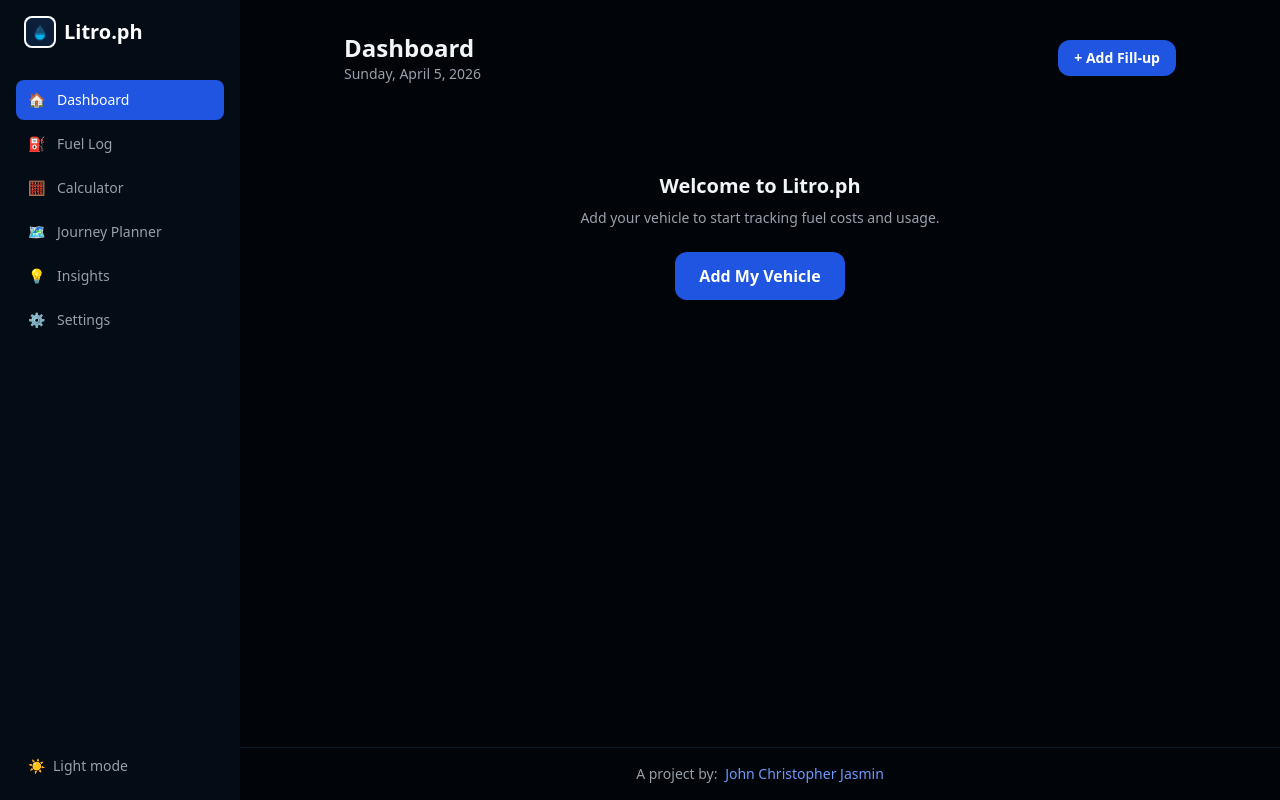
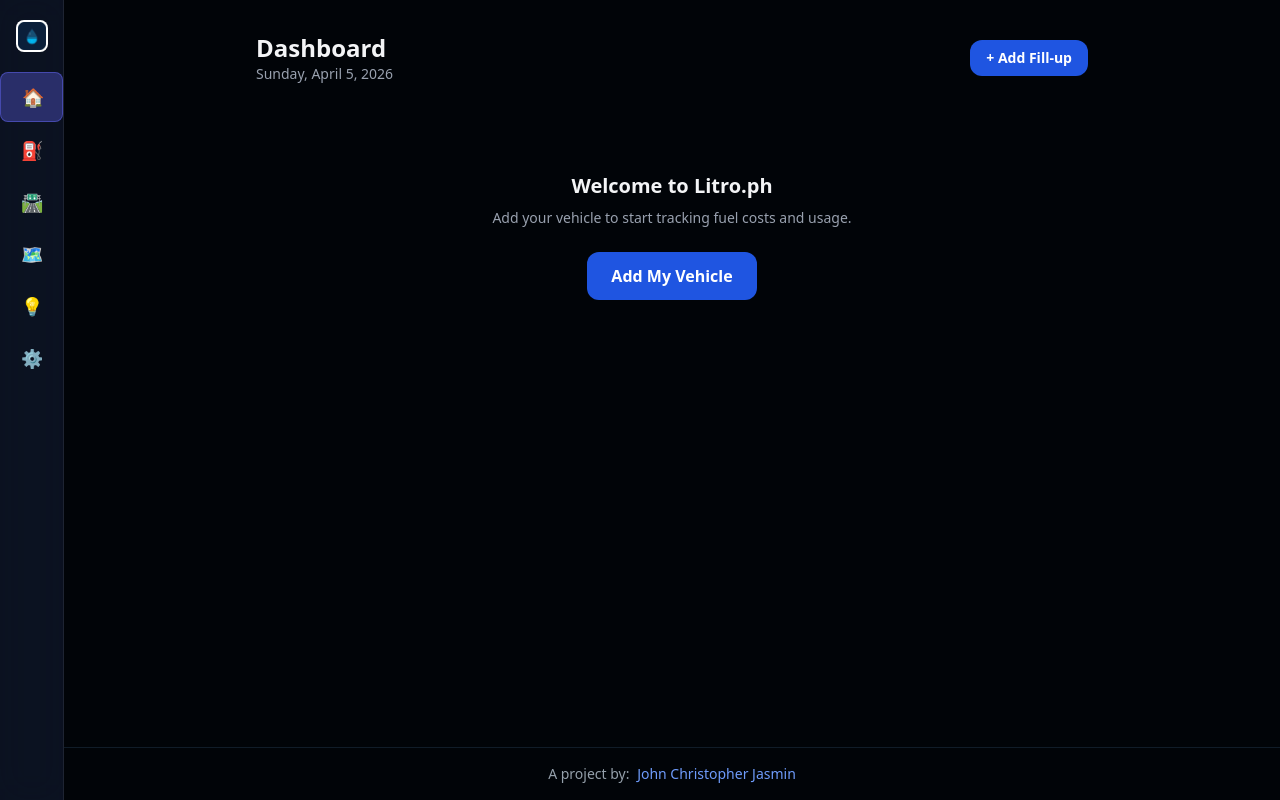
Before and after one commit to jaycee76/smart-driver-assistant, a Nuxt app: page / in a window 1280 px wide. Built offline with nearby package versions, Linux system fonts and the light colour scheme.

Commit message:
refactor: nav bar overhaul

```diff
--- a/app/layouts/default.vue
+++ b/app/layouts/default.vue
@@ -1,21 +1,23 @@
 <script setup lang="ts">
-import { watchEffect } from 'vue'
+import { ref, watch, watchEffect, onUnmounted } from 'vue'
+import { useRoute } from 'vue-router'
 import { useSettingsStore } from '~/stores/settings'
 
 const settings = useSettingsStore()
+const route = useRoute()
+const drawerOpen = ref(false)
 
-const navItems = [
-  { label: 'Dashboard', to: '/', icon: '🏠' },
-  { label: 'Fuel Log', to: '/fuel-log', icon: '⛽' },
-  { label: 'Calculator', to: '/calculator', icon: '🧮' },
-  { label: 'Journey Planner', to: '/planner', icon: '🗺️' },
-  { label: 'Insights', to: '/insights', icon: '💡' },
-  { label: 'Settings', to: '/settings', icon: '⚙️' },
-]
+// Close mobile drawer on route change
+watch(() => route.path, () => {
+  drawerOpen.value = false
+})
 
-function toggleDark() {
-  settings.darkMode = !settings.darkMode
+// Lock body scroll when drawer is open
+watch(drawerOpen, (val) => {
+  if (import.meta.client) {
+    document.body.classList.toggle('overflow-hidden', val)
   }
+})
 
 // Apply dark class to <html>
 watchEffect(() => {
@@ -23,65 +25,72 @@
     document.documentElement.classList.toggle('dark', settings.darkMode)
   }
 })
+
+// Clean up scroll lock if component is unmounted while drawer is open
+onUnmounted(() => {
+  if (import.meta.client) {
+    document.body.classList.remove('overflow-hidden')
+  }
+})
+
+const navItems = [
+  { label: 'Dashboard', to: '/', icon: '🏠' },
+  { label: 'Fuel Log', to: '/fuel-log', icon: '⛽' },
+  { label: 'Toll Calculator', to: '/toll-calculator', icon: '🛣️' },
+  { label: 'Journey Cost Calculator', to: '/journey-cost-calculator', icon: '🗺️' },
+  { label: 'Insights', to: '/insights', icon: '💡' },
+  { label: 'Settings', to: '/settings', icon: '⚙️' },
+]
 </script>
 
 <template>
-  <div class="min-h-screen bg-white dark:bg-surface-950 text-gray-900 dark:text-gray-100 flex">
-    <!-- Sidebar (desktop) -->
-    <aside class="hidden md:flex flex-col w-60 min-h-screen bg-surface-900 text-white p-4 gap-2 fixed top-0 left-0">
-      <div class="flex items-center gap-2 mb-6 px-2">
-        <div class="w-8 h-8 rounded-lg overflow-hidden bg-white p-0.5 shrink-0">
+  <div class="min-h-screen bg-white dark:bg-surface-950 text-gray-900 dark:text-gray-100 flex overflow-x-hidden">
+    <!-- Desktop sidebar (md and above) -->
+    <aside
+      class="group hidden md:flex flex-col w-16 hover:w-56 min-h-screen fixed top-0 left-0 z-40 overflow-hidden transition-[width] duration-300 ease-in-out"
+      style="background: rgba(15,23,42,0.75); backdrop-filter: blur(16px); border-right: 1px solid rgba(255,255,255,0.08);"
+    >
+      <!-- Logo -->
+      <div class="flex items-center py-5 shrink-0">
+        <div class="w-16 flex items-center justify-center shrink-0">
+          <div class="w-8 h-8 rounded-lg overflow-hidden bg-white p-0.5">
             <img src="/images/litro-logo.png" alt="Litro.ph" class="w-full h-full object-contain" />
           </div>
-        <span class="text-xl font-bold">Litro.ph</span>
         </div>
+        <span class="text-xl font-bold text-white whitespace-nowrap opacity-0 group-hover:opacity-100 transition-opacity duration-200 delay-100 pr-4">Litro.ph</span>
+      </div>
+
+      <!-- Nav links -->
       <nav class="flex flex-col gap-1 flex-1">
         <NuxtLink
           v-for="item in navItems"
           :key="item.to"
           :to="item.to"
-          class="flex items-center gap-3 px-3 py-2.5 rounded-lg text-sm font-medium text-surface-300 hover:bg-surface-700 hover:text-white transition-colors"
-          active-class="bg-primary-600 text-white"
-          exact-active-class="bg-primary-600 text-white"
+          class="flex items-center py-2.5 rounded-lg text-sm font-medium text-surface-300 hover:text-white transition-colors whitespace-nowrap"
+          exact-active-class="nav-link-active"
         >
-          <span>{{ item.icon }}</span>
-          <span>{{ item.label }}</span>
+          <span class="text-lg shrink-0 w-16 flex items-center justify-center">{{ item.icon }}</span>
+          <span class="opacity-0 group-hover:opacity-100 transition-opacity duration-200 delay-100 pr-4">{{ item.label }}</span>
         </NuxtLink>
       </nav>
-      <button
-        class="flex items-center gap-2 px-3 py-2 rounded-lg text-sm text-surface-300 hover:bg-surface-700 hover:text-white transition-colors"
-        @click="toggleDark"
-      >
-        <span>{{ settings.darkMode ? '☀️' : '🌙' }}</span>
-        <span>{{ settings.darkMode ? 'Light mode' : 'Dark mode' }}</span>
-      </button>
     </aside>
 
     <!-- Main content -->
-    <main class="flex-1 md:ml-60 min-h-screen flex flex-col pb-20 md:pb-0">
+    <main class="flex-1 md:ml-16 min-h-screen flex flex-col min-w-0">
       <!-- Mobile top bar -->
-      <div class="md:hidden flex items-center justify-between px-4 py-3 bg-surface-900 text-white">
-        <div class="flex items-center gap-2">
-          <div class="w-6 h-6 rounded-md overflow-hidden bg-white p-0.5 shrink-0">
-            <img src="/images/litro-logo.png" alt="Litro.ph" class="w-full h-full object-contain" />
-          </div>
-          <span class="text-sm font-bold">Litro.ph</span>
-        </div>
-        <label class="flex items-center gap-2 cursor-pointer select-none">
-          <span class="text-xs text-surface-300">{{ settings.darkMode ? '🌙' : '☀️' }}</span>
+      <div
+        class="md:hidden flex items-center px-4 py-3"
+        style="background: rgba(15,23,42,0.75); backdrop-filter: blur(16px); border-bottom: 1px solid rgba(255,255,255,0.08);"
+      >
         <button
-            role="switch"
-            :aria-checked="settings.darkMode"
-            class="relative w-10 h-6 rounded-full transition-colors"
-            :class="settings.darkMode ? 'bg-primary-600' : 'bg-surface-600'"
-            @click="toggleDark"
+          class="p-2 rounded-lg text-white hover:bg-white/10 transition-colors"
+          aria-label="Open navigation"
+          @click="drawerOpen = true"
         >
-            <span
-              class="absolute top-1 left-1 w-4 h-4 bg-white rounded-full shadow transition-transform"
-              :class="settings.darkMode ? 'translate-x-4' : 'translate-x-0'"
-            />
+          <svg class="w-5 h-5" fill="none" stroke="currentColor" viewBox="0 0 24 24">
+            <path stroke-linecap="round" stroke-linejoin="round" stroke-width="2" d="M4 6h16M4 12h16M4 18h16" />
+          </svg>
         </button>
-        </label>
       </div>
       <div class="flex-1">
         <slot />
@@ -102,19 +111,88 @@
       </footer>
     </main>
 
-    <!-- Bottom nav (mobile) -->
-    <nav class="md:hidden fixed bottom-0 left-0 right-0 bg-surface-900 text-white flex border-t border-surface-700 z-50">
+    <!-- Mobile drawer backdrop -->
+    <Transition name="fade">
+      <div
+        v-if="drawerOpen"
+        class="md:hidden fixed inset-0 z-40"
+        style="background: rgba(0,0,0,0.4);"
+        @click="drawerOpen = false"
+      />
+    </Transition>
+
+    <!-- Mobile slide-in drawer -->
+    <Transition name="slide">
+      <div
+        v-if="drawerOpen"
+        class="md:hidden fixed top-0 left-0 h-full w-72 z-50 flex flex-col"
+        style="background: rgba(15,23,42,0.9); backdrop-filter: blur(16px); border-right: 1px solid rgba(255,255,255,0.08);"
+      >
+        <!-- Drawer header -->
+        <div
+          class="flex items-center justify-between px-4 py-5"
+          style="border-bottom: 1px solid rgba(255,255,255,0.08);"
+        >
+          <div class="flex items-center gap-2">
+            <div class="w-7 h-7 rounded-md overflow-hidden bg-white p-0.5 shrink-0">
+              <img src="/images/litro-logo.png" alt="Litro.ph" class="w-full h-full object-contain" />
+            </div>
+            <span class="font-bold text-white">Litro.ph</span>
+          </div>
+          <button
+            class="p-1.5 rounded-lg text-surface-400 hover:text-white hover:bg-white/10 transition-colors"
+            aria-label="Close navigation"
+            @click="drawerOpen = false"
+          >
+            <svg class="w-5 h-5" fill="none" stroke="currentColor" viewBox="0 0 24 24">
+              <path stroke-linecap="round" stroke-linejoin="round" stroke-width="2" d="M6 18L18 6M6 6l12 12" />
+            </svg>
+          </button>
+        </div>
+
+        <!-- Drawer nav links -->
+        <nav class="flex flex-col gap-1 flex-1 p-3">
           <NuxtLink
             v-for="item in navItems"
             :key="item.to"
             :to="item.to"
-        class="flex flex-col items-center justify-center flex-1 py-2 text-xs text-surface-300 hover:text-white transition-colors min-w-0 overflow-hidden"
-        active-class="text-primary-400"
-        exact-active-class="text-primary-400"
+            class="flex items-center gap-3 px-3 py-2.5 rounded-lg text-sm font-medium text-surface-300 hover:text-white transition-colors"
+            exact-active-class="nav-link-active"
           >
             <span class="text-lg">{{ item.icon }}</span>
-        <span class="truncate w-full text-center">{{ item.label }}</span>
+            <span>{{ item.label }}</span>
           </NuxtLink>
         </nav>
       </div>
+    </Transition>
+  </div>
 </template>
+
+<style scoped>
+/* Glass pill for active nav links */
+.nav-link-active {
+  background: rgba(99, 102, 241, 0.35);
+  border: 1px solid rgba(99, 102, 241, 0.5);
+  color: white;
+}
+
+/* Backdrop fade transition */
+.fade-enter-active,
+.fade-leave-active {
+  transition: opacity 300ms ease;
+}
+.fade-enter-from,
+.fade-leave-to {
+  opacity: 0;
+}
+
+/* Drawer slide transition */
+.slide-enter-active,
+.slide-leave-active {
+  transition: transform 300ms ease;
+}
+.slide-enter-from,
+.slide-leave-to {
+  transform: translateX(-100%);
+}
+</style>
```
Lines whose indentation alone changed are shown as unchanged.
